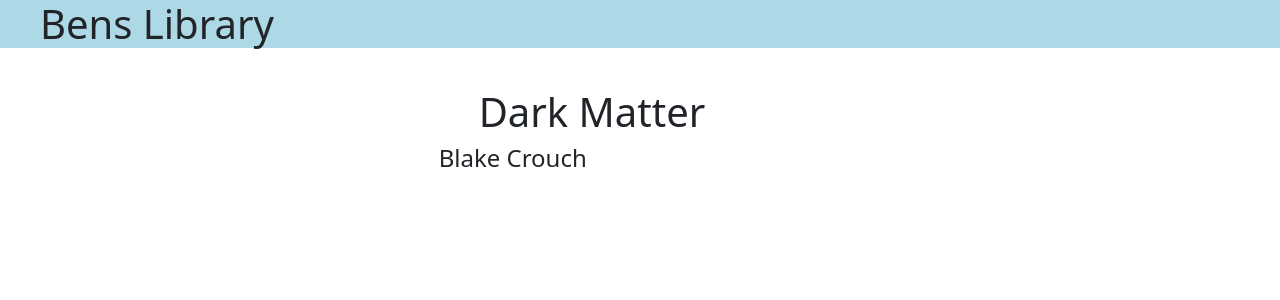
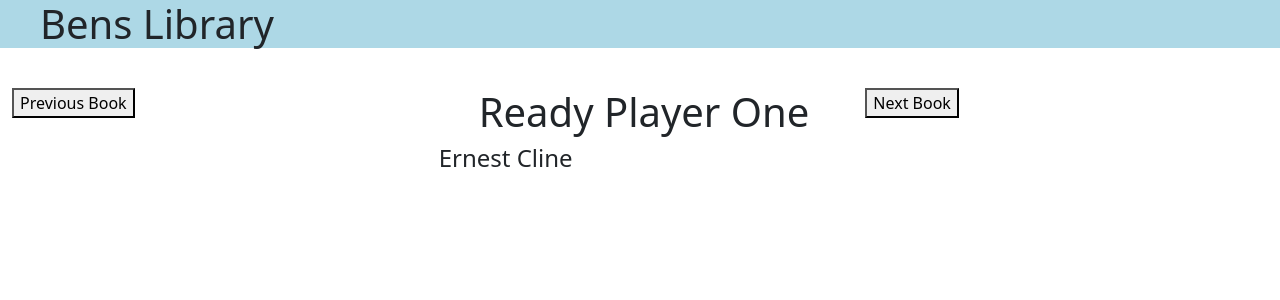
Before and after one commit to Ben-Fisch/DCCReactLibrary, a React (Create React App) app: page / in a window 1280 px wide. Shown: the top 300 px of the page. Built offline with nearby package versions, Linux system fonts and the light colour scheme.

Commit message:
Completed navigation functionality for going to next and previous books

```diff
--- a/src/components/App.jsx
+++ b/src/components/App.jsx
@@ -11,8 +11,30 @@
             { title: "Pimp", author: "Iceberg Slim" }
         ];
         this.state = {
-            bookNumber: 1
+            bookNumber: 0
         };
+    }
+
+    goToNextBook = () => {
+        let tempBookNumber = this.state.bookNumber;
+        tempBookNumber++;
+        if (tempBookNumber === this.books.length) {
+            tempBookNumber = 0;
+        }
+        this.setState({
+            bookNumber: tempBookNumber
+        });
+    }
+
+    goToPreviousBook = () => {
+        let tempBookNumber = this.state.bookNumber;
+        tempBookNumber--;
+        if(tempBookNumber < 0){
+            tempBookNumber = this.books.length - 1;
+        }
+        this.setState({
+            bookNumber: tempBookNumber
+        });
     }
 
     render() {
@@ -21,12 +43,16 @@
                 <TitleBar />
                 <div className="row">
                     <div className="col-md-4">
+                        <button onClick={this.goToPreviousBook}>Previous Book</button>
                     </div>
                     <div className="col-md-4">
                         <h1>{this.books[this.state.bookNumber].title}</h1>
                         <h4>{this.books[this.state.bookNumber].author}</h4>
                     </div>
-                        <div className="col-md-4"></div>
+                    <div className="col-md-4">
+                        <button onClick={this.goToNextBook}>Next Book</button>
+                    </div>
+
                 </div>
             </div>
         )
```
